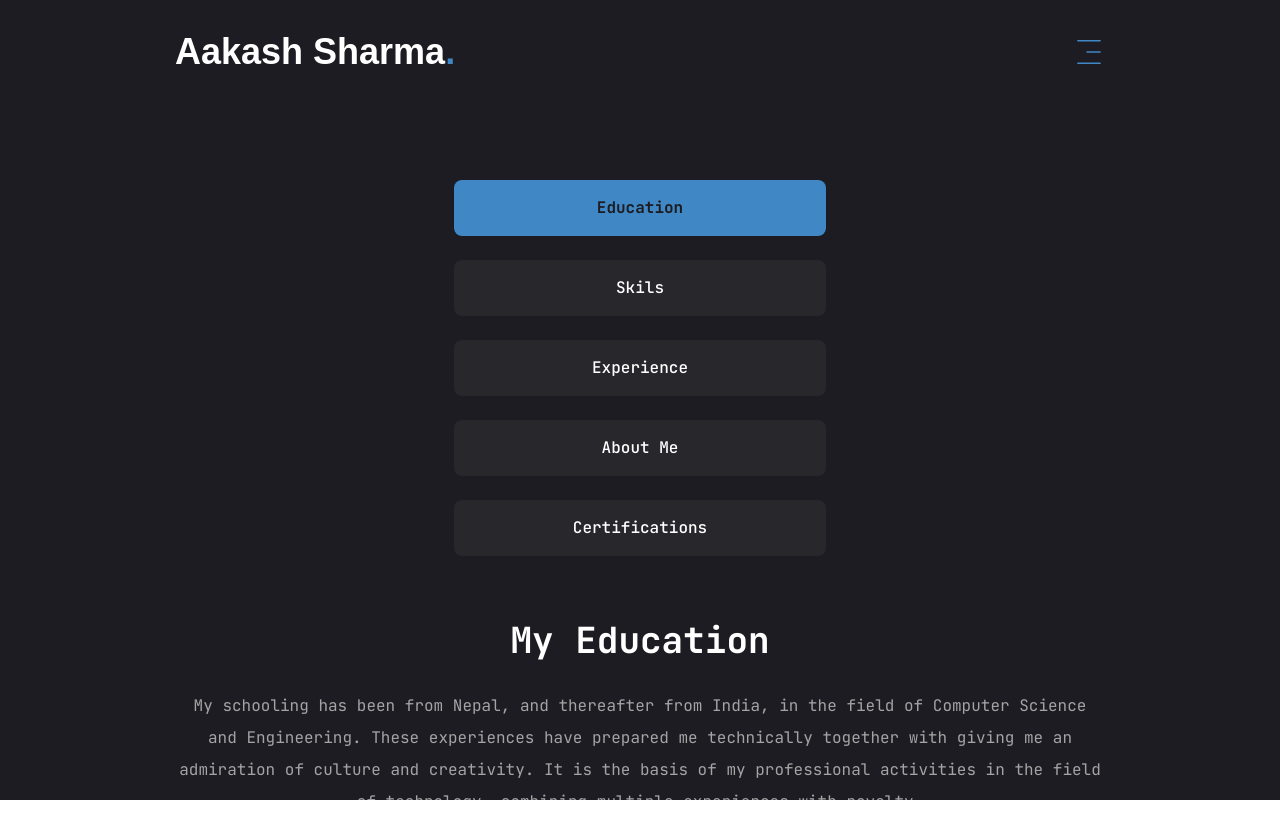
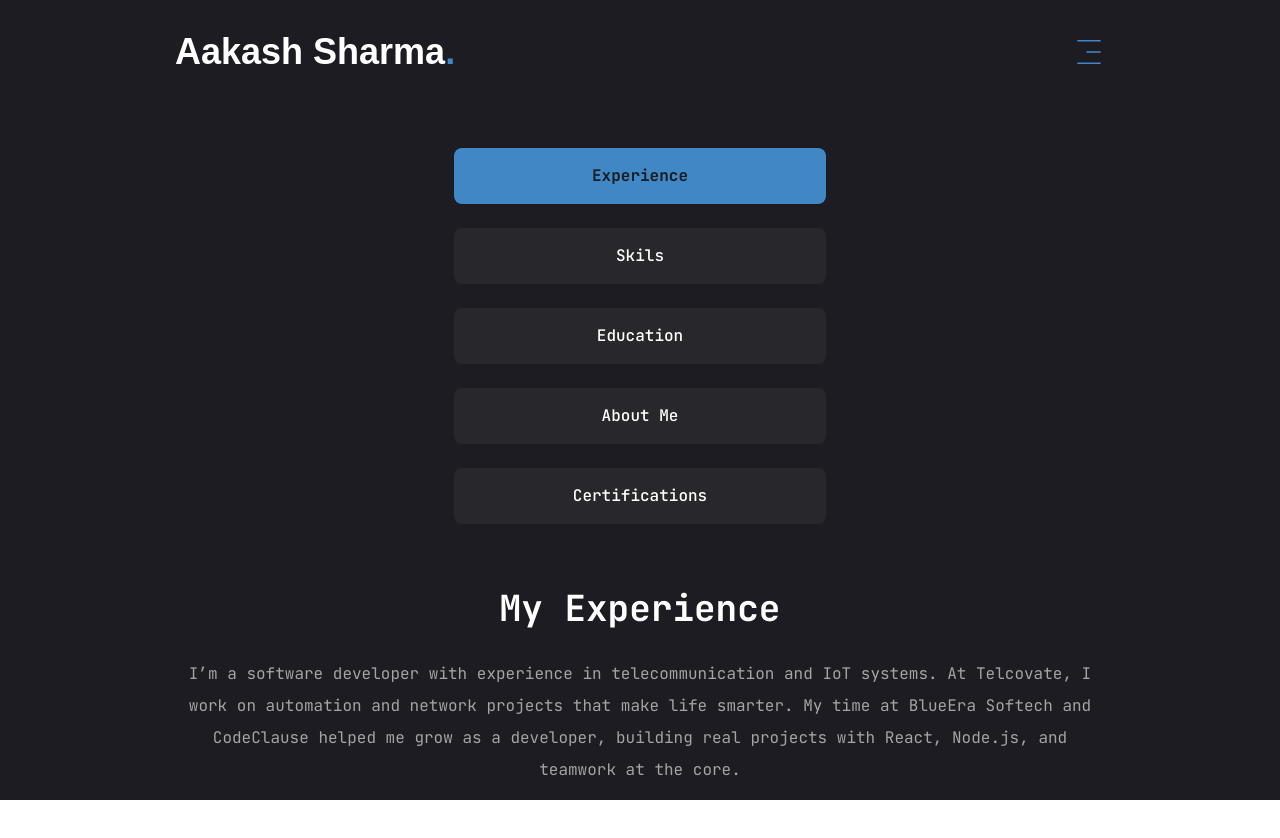
Before and after one commit to aakash-sharma-github/Portfolio, a Next.js app: page /resume in a window 1280 px wide. Shown: the top 838 px of the page. Built offline with nearby package versions, Linux system fonts and the light colour scheme; a web font is replaced by a local one.

Commit message:
feat: update UI spacing across blog, contact, services, and work pages; modify contact location; enhance resume experience section

```diff
--- a/app/blog/page.jsx
+++ b/app/blog/page.jsx
@@ -123,7 +123,7 @@ const BlogPage = () => {
     return (
         <ClientOnly>
             <div className="min-h-screen bg-primary">
-                <div className="container mx-auto py-16 px-4">
+                <div className="container mx-auto py-4 px-4">
                     <div className="text-center mb-8">
                         <h1 className="text-4xl md:text-5xl font-bold text-white mb-4">Blogs</h1>
                         <p className="text-xl text-white/70 max-w-2xl mx-auto">
@@ -146,7 +146,7 @@ const BlogPage = () => {
                     </div>
 
                     {/* Category Filter (hidden on mobile) */}
-                    <div className="hidden md:flex flex-wrap justify-center gap-2 mb-12">
+                    <div className="hidden md:flex flex-wrap justify-center gap-2 mb-4">
                         {categories.map((category) => (
                             <button
                                 key={category}
@@ -161,7 +161,7 @@ const BlogPage = () => {
                         ))}
                     </div>
 
-                    <div className="container mx-auto px-4 py-12">
+                    <div className="container mx-auto px-4 py-4">
                         {/* Loading state */}
                         {isLoading && <div className="flex justify-center items-center py-12">
                             <div className="loader"></div>
--- a/app/contact/page.jsx
+++ b/app/contact/page.jsx
@@ -52,7 +52,7 @@ const ContactInfo = () => {
     {
       icon: MapPin,
       title: "Location",
-      value: "Kathmandu, Nepal",
+      value: "Dubai, UAE",
       description: "Available for local meetings",
       color: "from-purple-500 to-pink-500"
     }
@@ -276,7 +276,7 @@ const Contact = () => {
           ease: "easeIn"
         }
       }}
-      className="min-h-screen py-12 md:py-16 lg:py-20 bg-gradient-to-br from-primary via-primary to-primary/90"
+      className="min-h-screen py-4 md:py-4 lg:py-4 bg-gradient-to-br from-primary via-primary to-primary/90"
     >
       <div className="container mx-auto px-4 sm:px-6 lg:px-8">
         {/* Header */}
--- a/app/resume/page.jsx
+++ b/app/resume/page.jsx
@@ -133,8 +133,13 @@ const about = {
 
 const experience = {
   title: "My Experience",
-  desctiption: "My internships at BlueEra Softech and CodeClause have been incredibly rewarding. At BlueEra Softech, I worked on diverse software projects, learning the value of teamwork and problem-solving. At CodeClause, I honed my web development skills, tackling creative and challenging projects. These experiences have sharpened my technical abilities and prepared me to excel in dynamic environments.",
+  desctiption: "I’m a software developer with experience in telecommunication and IoT systems. At Telcovate, I work on automation and network projects that make life smarter. My time at BlueEra Softech and CodeClause helped me grow as a developer, building real projects with React, Node.js, and teamwork at the core.",
   info: [
+    {
+      company: "Telcovate Communication Network Solutions",
+      position: "Telecommunication Engineer",
+      duration: "nov-2024 - present"
+    },
     {
       company: "BlueEra Softech Pvt. Ltd.",
       position: "Software Engineer Intern",
@@ -203,20 +208,20 @@ const Resume = () => {
           ease: "easeIn"
         }
       }}
-      className="min-h-[80vh] flex items-center justify-center py-12 xl:py-0"
+      className="min-h-[80vh] flex items-center justify-center py-4 xl:py-0"
     >
       <div className="container mx-auto">
         {/* why hire me? */}
         <Tabs
-          defaultValue="education"
+          defaultValue="experience"
           className="flex flex-col xl:flex-row gap-[60px]"
         >
           <TabsList className="flex flex-col w-full max-w-[380px] mx-auto xl:mx-0 gap-6">
             <div className="text-center xl:mb-24 ">
             </div>
+            <TabsTrigger value="experience">Experience</TabsTrigger>
+            <TabsTrigger value="skils">Skils</TabsTrigger>
             <TabsTrigger value="education">Education</TabsTrigger>
-            <TabsTrigger value="skils">Skils</TabsTrigger>
-            <TabsTrigger value="experience">Experience</TabsTrigger>
             <TabsTrigger value="about">About Me</TabsTrigger>
             <TabsTrigger value="certifications">Certifications</TabsTrigger>
           </TabsList>
@@ -224,31 +229,29 @@ const Resume = () => {
           {/* content */}
           <div className="min-h-[70vh] w-full">
 
-            {/* education */}
-            <TabsContent value="education" className="w-full">
+            {/* experience */}
+            <TabsContent value="experience" className="w-full">
               <div className="flex flex-col gap-[30px] text-center xl:text-left">
-                <h3 className="text-4xl font-bold">{education.title}</h3>
+                <h3 className="text-4xl font-bold">{experience.title}</h3>
                 <p className="max-w-[1200px] text-white/60 mx-auto xl:mx-0">
-                  {education.desctiption}
+                  {experience.desctiption}
                 </p>
                 <ScrollArea className="h-[400px]">
                   <ul className="grid grid-cols-1 lg:grid-cols-2 gap-[30px]">
-                    {education.info.map((item, index) => {
+                    {experience.info.map((item, index) => {
                       return (
                         <li
                           key={index}
-                          className="bg-[#232329] h-[190px] py-6 px-10 rounded-xl flex flex-col justify-center items-center lg:items-start gap-1"
+                          className="bg-[#232329] h-[184px] py-6 px-10 rounded-xl flex flex-col justify-center items-center lg:items-start gap-1"
                         >
                           <span className="text-accent">{item.duration}</span>
                           <h3 className="text-xl xl:max-w-[420px] lg:max-w-[300px] min-h-[70px] text-center lg:text-left">
-                            {item.degree}
+                            {item.position}
                           </h3>
                           <div className="flex items-center gap-3">
                             {/* dot */}
                             <span className="w-[10px] h-[10px] rounded-full bg-accent"></span>
-                            <p className="text-white/60">
-                              {item.orgzanization}
-                            </p>
+                            <p className="text-white/60">{item.company}</p>
                           </div>
                         </li>
                       );
@@ -294,29 +297,31 @@ const Resume = () => {
 
             </TabsContent>
 
-            {/* experience */}
-            <TabsContent value="experience" className="w-full">
+            {/* education */}
+            <TabsContent value="education" className="w-full">
               <div className="flex flex-col gap-[30px] text-center xl:text-left">
-                <h3 className="text-4xl font-bold">{experience.title}</h3>
+                <h3 className="text-4xl font-bold">{education.title}</h3>
                 <p className="max-w-[1200px] text-white/60 mx-auto xl:mx-0">
-                  {experience.desctiption}
+                  {education.desctiption}
                 </p>
                 <ScrollArea className="h-[400px]">
                   <ul className="grid grid-cols-1 lg:grid-cols-2 gap-[30px]">
-                    {experience.info.map((item, index) => {
+                    {education.info.map((item, index) => {
                       return (
                         <li
                           key={index}
-                          className="bg-[#232329] h-[184px] py-6 px-10 rounded-xl flex flex-col justify-center items-center lg:items-start gap-1"
+                          className="bg-[#232329] h-[190px] py-6 px-10 rounded-xl flex flex-col justify-center items-center lg:items-start gap-1"
                         >
                           <span className="text-accent">{item.duration}</span>
                           <h3 className="text-xl xl:max-w-[420px] lg:max-w-[300px] min-h-[70px] text-center lg:text-left">
-                            {item.position}
+                            {item.degree}
                           </h3>
                           <div className="flex items-center gap-3">
                             {/* dot */}
                             <span className="w-[10px] h-[10px] rounded-full bg-accent"></span>
-                            <p className="text-white/60">{item.company}</p>
+                            <p className="text-white/60">
+                              {item.orgzanization}
+                            </p>
                           </div>
                         </li>
                       );
--- a/app/services/page.jsx
+++ b/app/services/page.jsx
@@ -90,7 +90,7 @@ const servicesList = [
 const Services = () => {
   const router = useRouter();
   return (
-    <section className="min-h-screen py-20 bg-gradient-to-br from-primary via-primary to-primary/90">
+    <section className="min-h-screen py-4 bg-gradient-to-br from-primary via-primary to-primary/90">
       <div className="container mx-auto px-4">
         {/* Header */}
         <motion.div
--- a/app/work/page.jsx
+++ b/app/work/page.jsx
@@ -1,8 +1,8 @@
 'use client'
 import { motion, AnimatePresence } from 'framer-motion'
 import React, { useState, useEffect } from 'react'
-import { BsArrowUpRight, BsGithub, BsEye, BsCode, BsGrid3X3Gap, BsList } from 'react-icons/bs'
-import { FiExternalLink, FiGithub, FiCalendar, FiTag, FiLayers } from 'react-icons/fi'
+import { BsEye, BsCode, BsGrid3X3Gap, BsList } from 'react-icons/bs'
+import { FiExternalLink, FiGithub, FiTag } from 'react-icons/fi'
 import {
     Tooltip,
     TooltipContent,
@@ -401,7 +401,7 @@ const Work = () => {
                     ease: "easeOut"
                 }
             }}
-            className="min-h-screen py-20"
+            className="min-h-screen py-4"
         >
             <div className="container mx-auto px-4">
                 {/* Header */}
```
Also changed, not shown: 2 other files (tests, documents, lock files or other folders).
